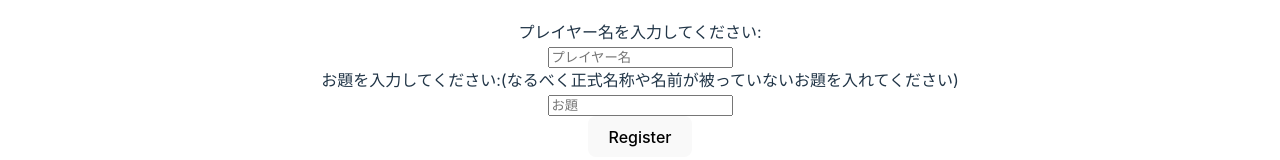
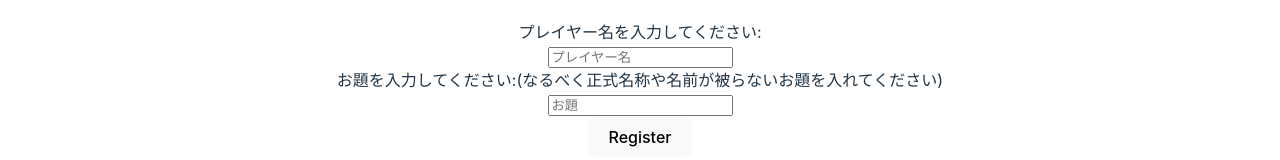
Before and after one commit to Freeesia/korenan, a React (Vite) app in the folder korenan.react.client/: page /regist in a window 1280 px wide. Shown: the part 185-345 px from the top of the page. Built offline with nearby package versions, Linux system fonts and the light colour scheme; no server answers.

Commit message:
お題入力の説明文を修正し、「名前が被っていない」から「名前が被らない」に変更

```diff
--- a/korenan.react.client/src/pages/RegistTopic.tsx
+++ b/korenan.react.client/src/pages/RegistTopic.tsx
@@ -35,7 +35,7 @@ function RegistTopic() {
         />
       </div>
       <label>
-        お題を入力してください:(なるべく正式名称や名前が被っていないお題を入れてください)
+        お題を入力してください:(なるべく正式名称や名前が被らないお題を入れてください)
       </label>
       <div>
         <input
```
